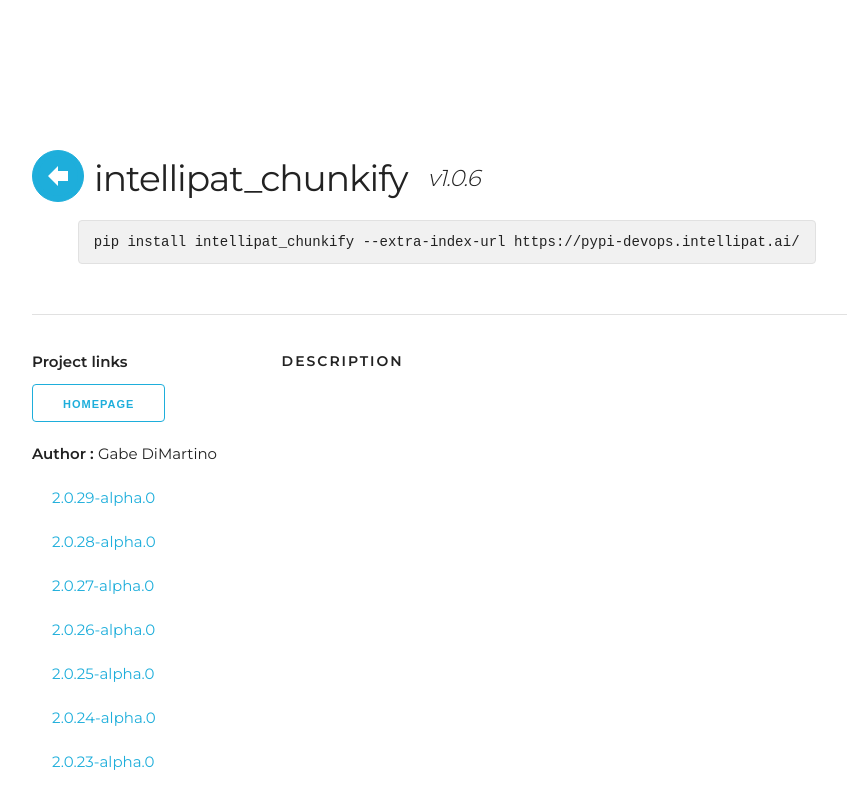
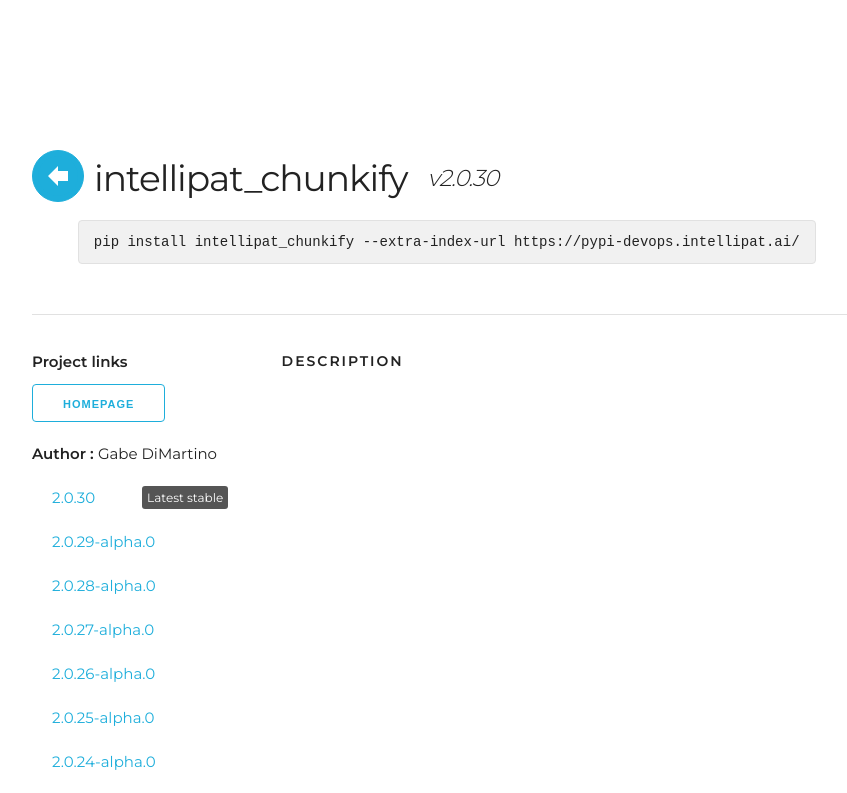
Before and after one commit to IntelliPat-ai/intellipat_pypi, a plain HTML site: page intellipat-chunkify/index.html in a window 1280 px wide. Shown: the top 793 px of the page, without its empty margins (128-975 px from the left). Drawn offline with nearby package versions, Linux system fonts and the light colour scheme; no server answers.

Commit message:
:package: [:robot:] Update package in PyPi index (#627)
Co-authored-by: jlunder00 <33970365+jlunder00@users.noreply.github.com>

```diff
--- a/intellipat-chunkify/index.html
+++ b/intellipat-chunkify/index.html
@@ -42,10 +42,10 @@
     <span>
     </span>
     <span class="version" id="latest-version">
-     v1.0.6
+     v2.0.30
     </span>
     <span hidden="" id="latest-main-version">
-     v1.0.6
+     v2.0.30
     </span>
    </section>
    <pre hidden="" id="installdanger">
@@ -342,6 +342,11 @@
         2.0.29-alpha.0
        </a>
       </div>
+      <div class="" id="v2.0.30" onclick="load_readme('v2.0.30', scroll_to_div=true);">
+       <a href="git+https://github.com/IntelliPat-ai/intellipat_chunkify@v2.0.30#egg=intellipat-chunkify-2.0.30">
+        2.0.30
+       </a>
+      </div>
      </section>
     </div>
     <div class="nine columns" id="description_pkg">
```
Also changed, not shown: index.html (+1 -1 lines).
